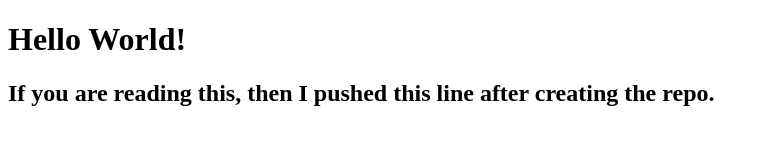
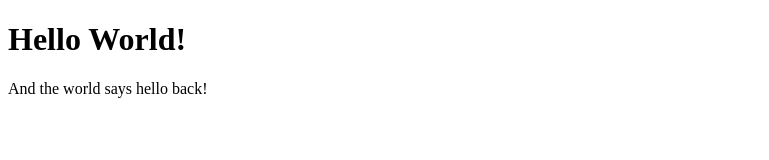
Before and after one commit to alejowoods/alejo-project, a plain HTML site: page index.html in a window 1280 px wide. Shown: the whole page, without its empty margins (0-769 px from the left). Drawn offline with Linux system fonts and the light colour scheme.

Commit message:
Added message

```diff
--- a/index.html
+++ b/index.html
@@ -5,8 +5,8 @@
     <meta name="viewport" content="width=<device-width>, initial-scale=1.0">
     <title>Document</title>
 </head>
-<body>
-    <h1>Hello World!</h1>
-    <h2>If you are reading this, then I pushed this line after creating the repo.</h2>
+<body class="hero">
+    <h1 class="hero__head">Hello World!</h1>
+    <p class="hero_para">And the world says hello back!</p>
 </body>
 </html>
```
